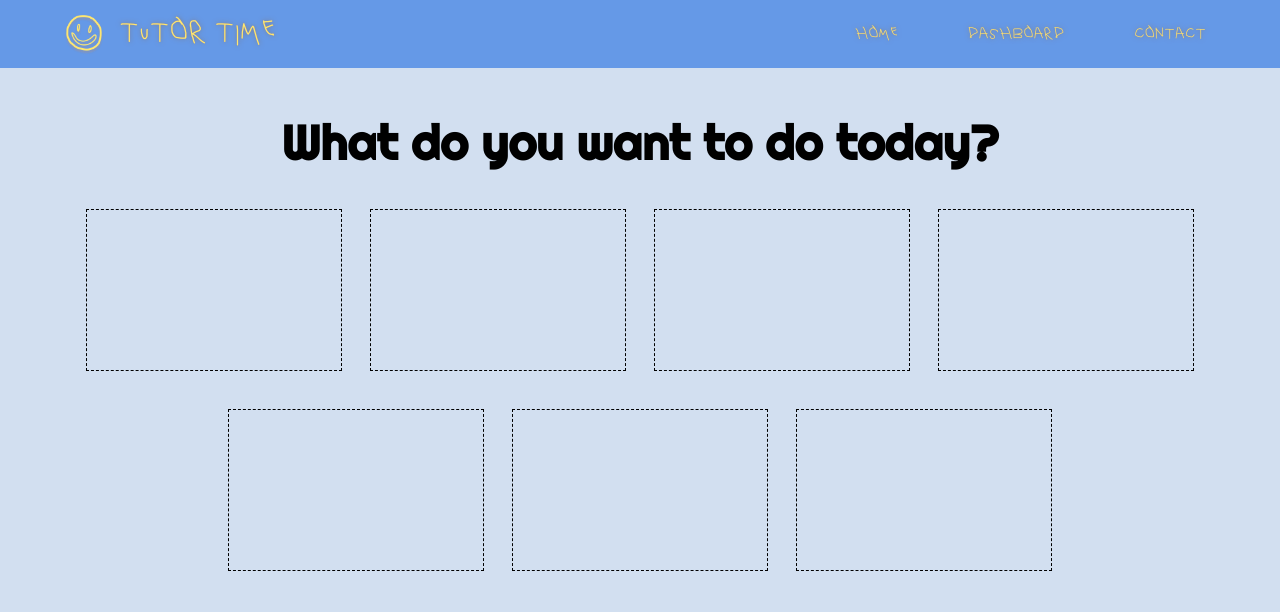
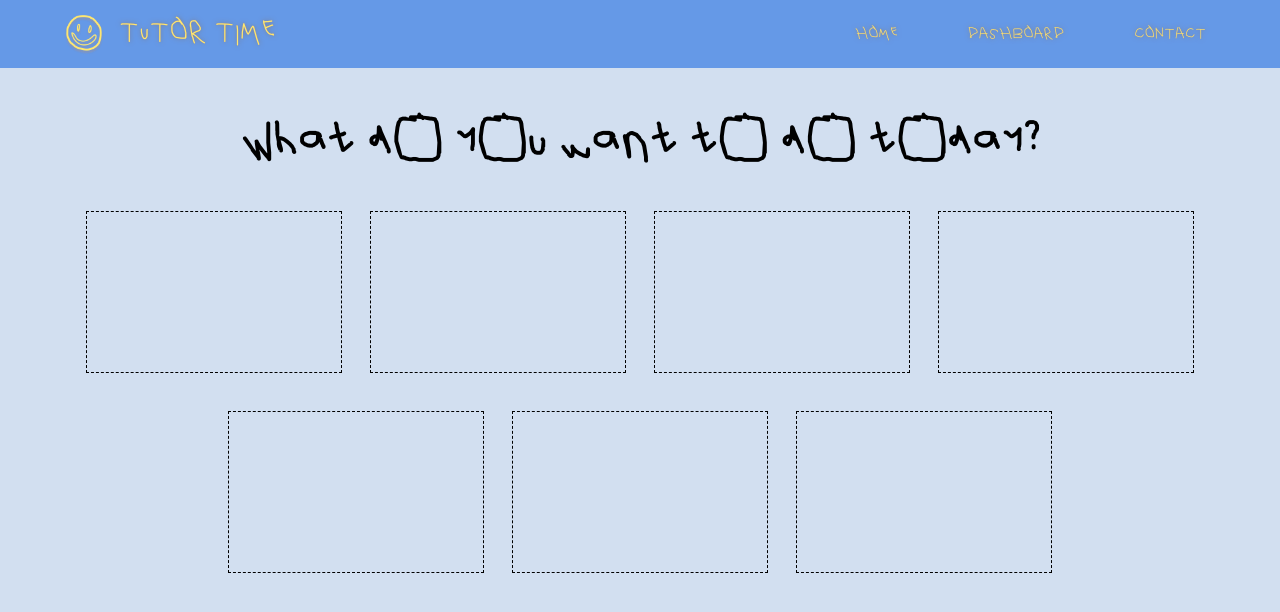
Before and after one commit to hiphoppopotamus/tutor-time, a React (Create React App) app: page /dashboard in a window 1280 px wide. Shown: the top 612 px of the page. Built offline with nearby package versions, Linux system fonts and the light colour scheme.

Commit message:
Dashbord SMorgaAbord

```diff
--- a/src/components/Dashboard.js
+++ b/src/components/Dashboard.js
@@ -7,6 +7,7 @@ class Dashboard extends Component {
         return (
             <div className="dashboard-container">
                 <h1 className="dashhboard-header">What do you want to do today?</h1>
+                {/* <div className="course-widget-container"> */}
                     <CourseWidget />
                     <CourseWidget />
                     <CourseWidget />
@@ -14,6 +15,7 @@ class Dashboard extends Component {
                     <CourseWidget />
                     <CourseWidget />
                     <CourseWidget />
+                {/* </div> */}
             </div>
         )
     }
--- a/src/css/Dashboard.css
+++ b/src/css/Dashboard.css
@@ -1,5 +1,13 @@
+.dashboard-container {
+    display: flex;
+    flex-wrap: wrap;
+    justify-content: center;
+    margin: 0 auto;
+    max-width: 95%;
+}
+
 .dashhboard-header {
-    font-family: "Righteous";
+    font-family: "Custom-TT";
     font-size: 3em;
     text-align: center;
     margin-top: 25px;
@@ -8,11 +16,3 @@
     margin-left: 100px;
     margin-right: 100px;
 }
-
-.dashboard-container {
-    display: flex;
-    flex-wrap: wrap;
-    justify-content: center;
-    margin: 0 auto;
-    max-width: 95%;
-}
```
Lines whose indentation alone changed are shown as unchanged.
